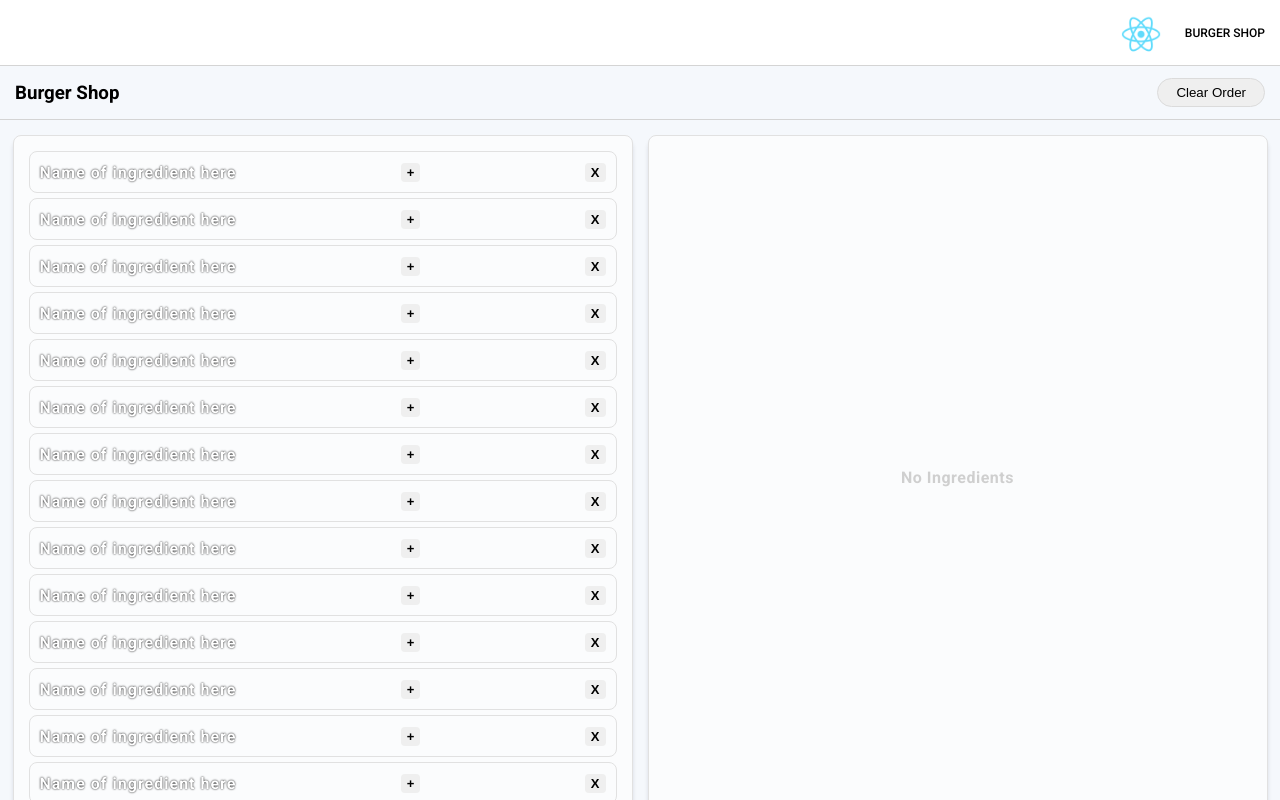
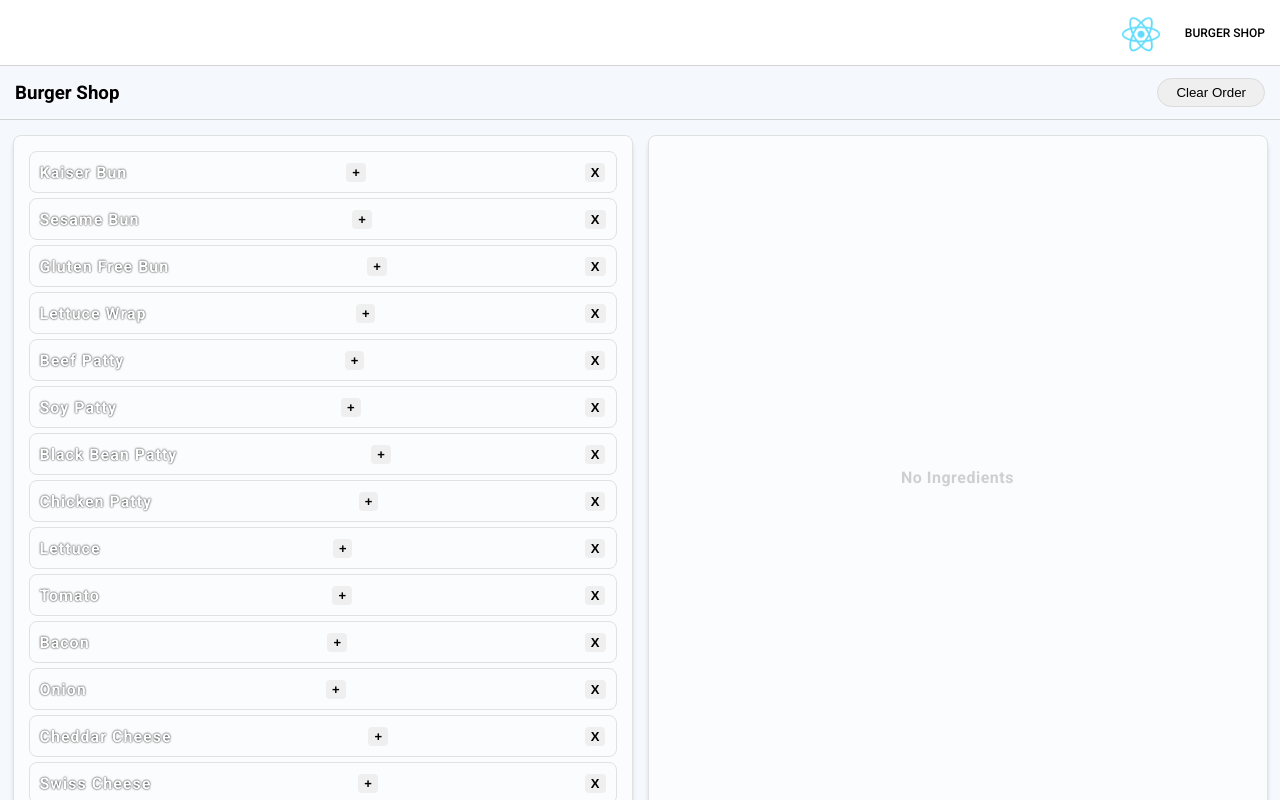
Before and after one commit to mohamadsaad1/reactville, a React (Create React App) app: page /burgers in a window 1280 px wide. Built offline with nearby package versions, Linux system fonts and the light colour scheme; a web font is replaced by a local one.

Commit message:
pass names in list

```diff
--- a/src/Components/BurgerShop/Ingredient.jsx
+++ b/src/Components/BurgerShop/Ingredient.jsx
@@ -1,9 +1,9 @@
 import React from "react"
 
-const Ingredient = () => {
+const Ingredient = (props) => {
 	return (
 		<li>
-			Name of ingredient here
+		{props.ingredient.name}
 			<button>+</button>
 			<button>X</button>
 		</li>
```
